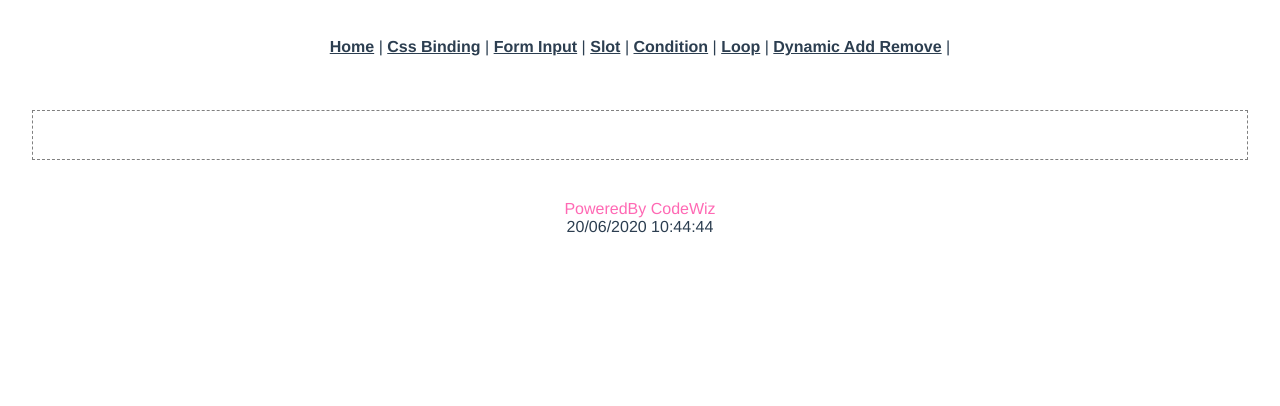
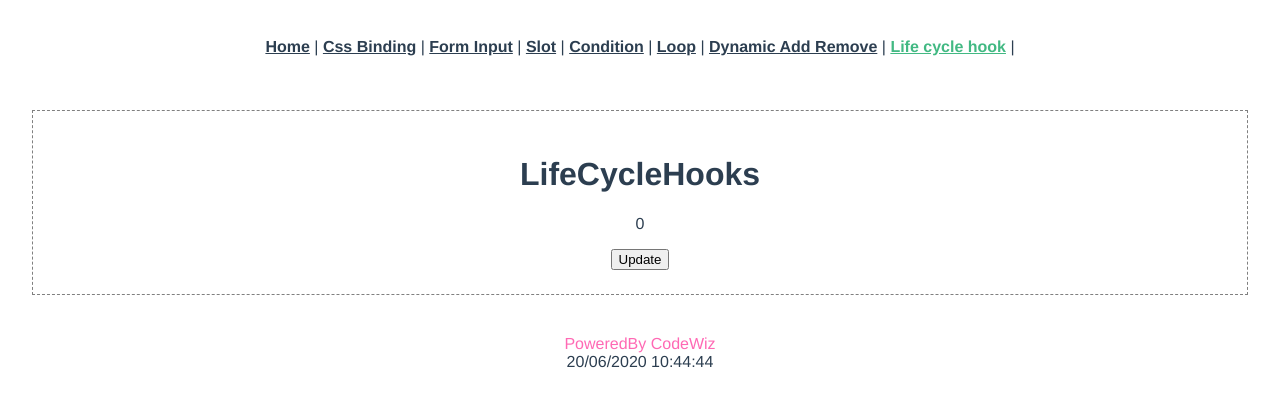
Before and after one commit to cckcoder/vue_tutorial_1, a Vue app: page /life_cycle_hook in a window 1280 px wide. Shown: the top 406 px of the page. Built offline with nearby package versions, Linux system fonts and the light colour scheme.

Commit message:
Complete lesson
Signed-off-by: codewiz <c.chaiwat.ch@gmail.com>

```diff
--- a/src/components/layout/Header.vue
+++ b/src/components/layout/Header.vue
@@ -7,6 +7,7 @@
       <router-link to="/condition">Condition</router-link> |
       <router-link to="/loop">Loop</router-link> |
       <router-link to="/dynamic_add_and_remove">Dynamic Add Remove</router-link> |
+      <router-link to="/life_cycle_hook">Life cycle hook</router-link> |
     </div>
 </template>
 
--- a/src/router/index.js
+++ b/src/router/index.js
@@ -7,6 +7,7 @@
 import Condition from "../views/Condition.vue";
 import Loop from "../views/Loop.vue";
 import DynamicAddRemove from "../views/DynamicAddRemove.vue";
+import LifeCycleHooks from "../views/LifeCycleHooks.vue"
 
 Vue.use(VueRouter);
 
@@ -43,8 +44,13 @@
   },
   {
     path: "/dynamic_add_and_remove",
-    name: "Loop",
+    name: "DynamicAddRemove",
     component: DynamicAddRemove,
+  },
+  {
+    path: "/life_cycle_hook",
+    name: "LifeCycleHooks",
+    component: LifeCycleHooks,
   },
 ];
 
--- /dev/null
+++ b/src/views/LifeCycleHooks.vue
@@ -0,0 +1,49 @@
+<template>
+  <div id="LifeCycleHooks">
+    <h1>LifeCycleHooks</h1>
+    <p>{{ counter }}</p>
+    <button @click="increase">Update</button>
+  </div>
+</template>
+
+<script>
+export default {
+  name: "LifeCycleHooks",
+  data() {
+    return {
+      counter: 0
+    }
+  },
+  methods: {
+    increase() {
+      this.counter ++
+    }
+  },
+  beforeCreate() {
+    console.log('Before Create')
+  },
+  created() {
+    console.log('Create')
+  },
+  mounted() {
+    console.log('Mount')
+  },
+  beforeUpdate() {
+    console.log('Before Update')
+  },
+  updated() {
+    console.log('Update')
+  },
+  beforeDestroy() {
+    console.log('Before Destroy')
+  },
+  destroyed() {
+    console.log('Destroy')
+  },
+
+}
+</script>
+
+<style>
+
+</style>
```
